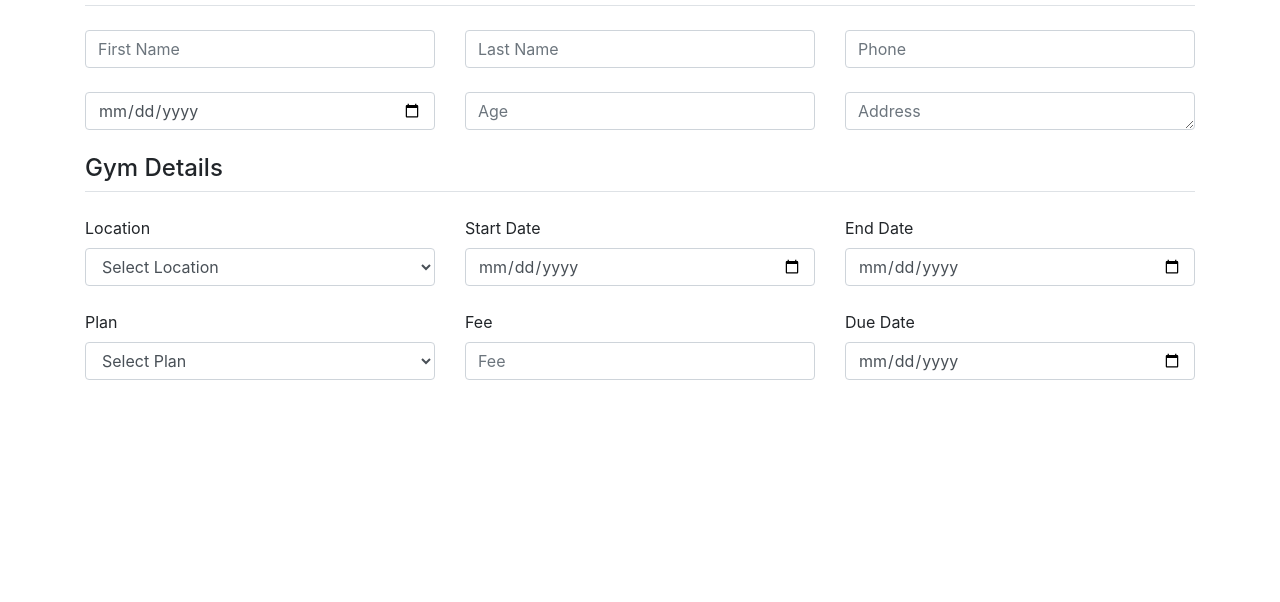
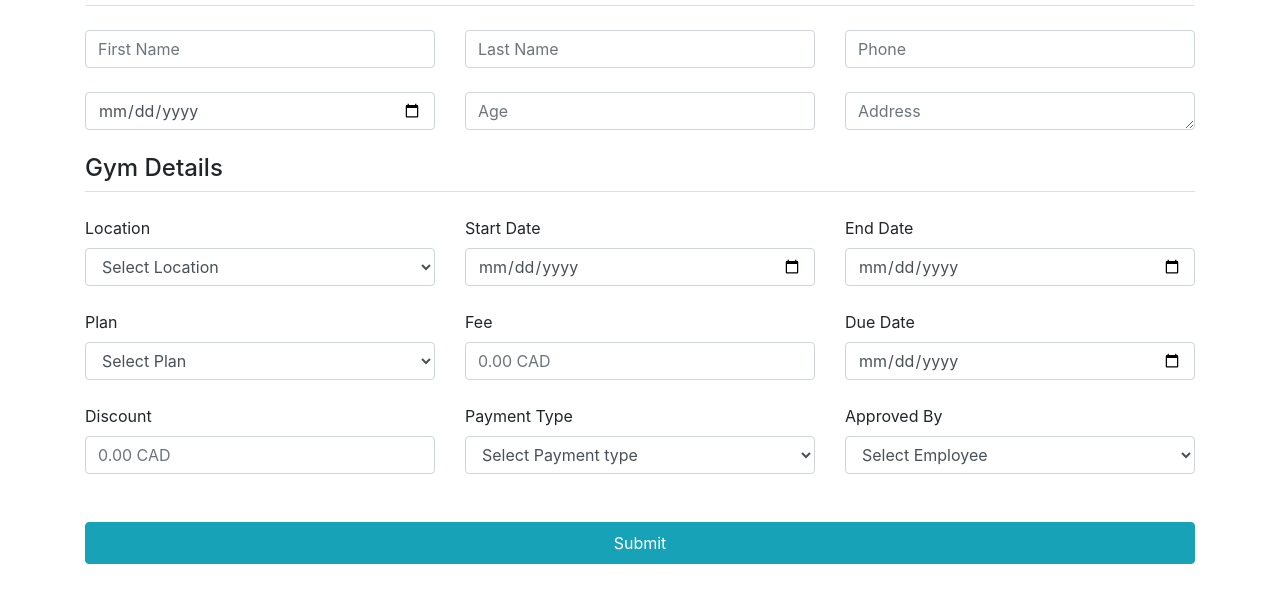
Before and after one commit to nikoicarl/databaseProject, a plain HTML site: page index.html in a window 1280 px wide. Shown: the part 104-706 px from the top of the page. Drawn offline with nearby package versions, Linux system fonts and the light colour scheme.

Commit message:
new changes in form

```diff
--- a/index.html
+++ b/index.html
@@ -74,13 +74,41 @@
                 </div>
                 <div class="col-md-4">
                     <label for="">Fee</label>
-                    <input type="number"  class="form-control" placeholder="Fee">
+                    <input type="number"  class="form-control" placeholder="0.00 CAD" min="0" step="0.10">
                 </div>
                 <div class="col-md-4">
                     <label for="">Due Date</label>
                     <input type="date"  class="form-control" placeholder="">
                 </div>
             </div>
+
+            <div class="row mt-4">
+                <div class="col-md-4">
+                    <label for="">Discount</label>
+                    <input type="number"  class="form-control" placeholder="0.00 CAD" min="0" step="0.10">
+                </div>
+                <div class="col-md-4">
+                    <label for="">Payment Type</label>
+                    <select name="" id="" class="form-control">
+                        <option value="" selected>Select Payment type</option>
+                        <option value="cash" >Cash</option>
+                        <option value="debit" >Debit</option>
+                        <option value="credit" >Credit</option>
+                    </select>
+                </div>
+
+                <div class="col-md-4">
+                    <label for="">Approved By</label>
+                    <select name="" id="" class="form-control">
+                        <option value="" selected>Select Employee</option>
+                    </select>
+                </div>
+            </div>
+            <div class="row mt-4">
+                <div class="col-md-12 text-center">
+                    <button type="submit" class="btn btn-info btn-block mt-4 p-2"> Submit</button>
+                </div>
+            </div>
         </form>
     </div>
 </body>
```
